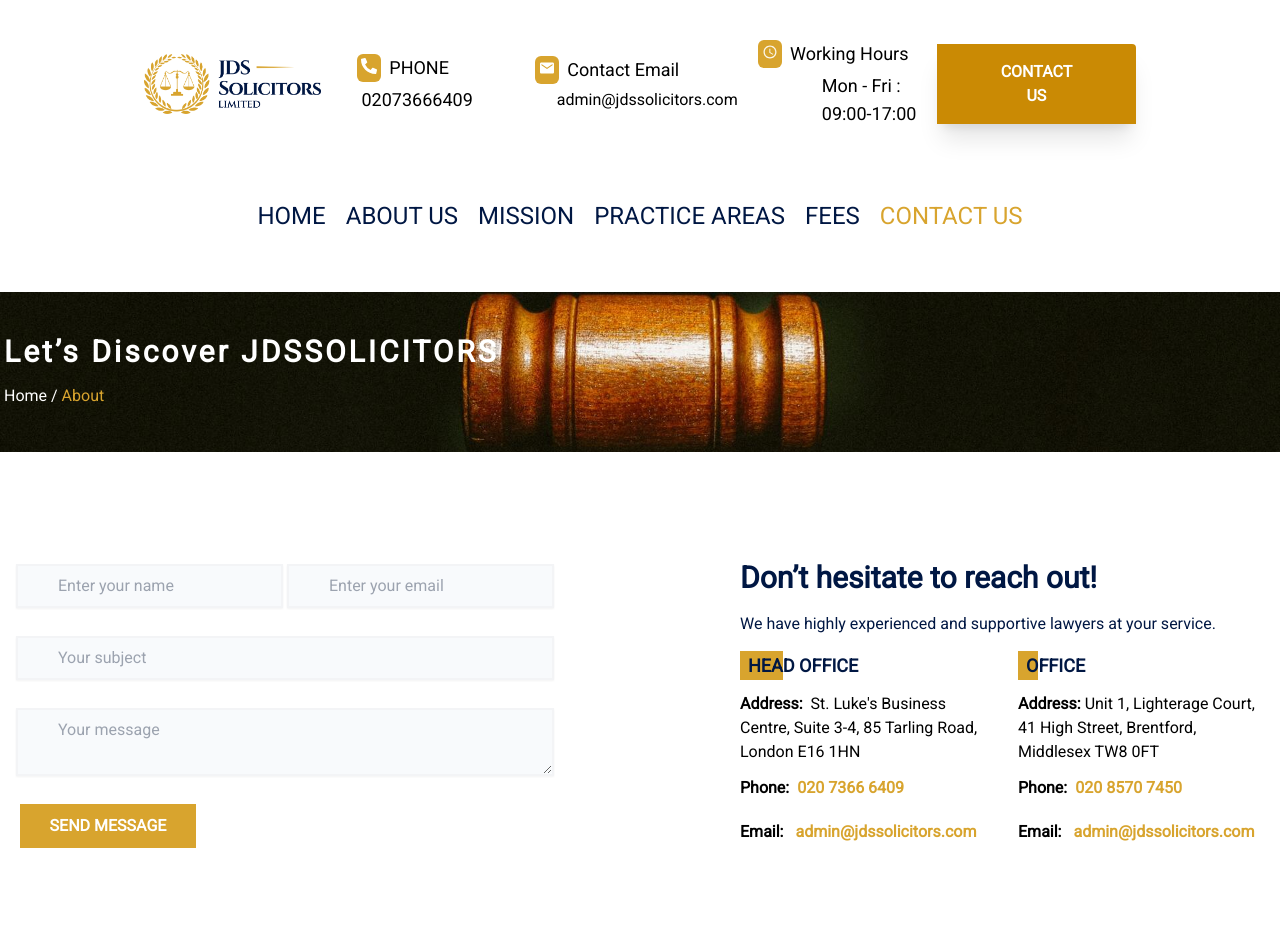
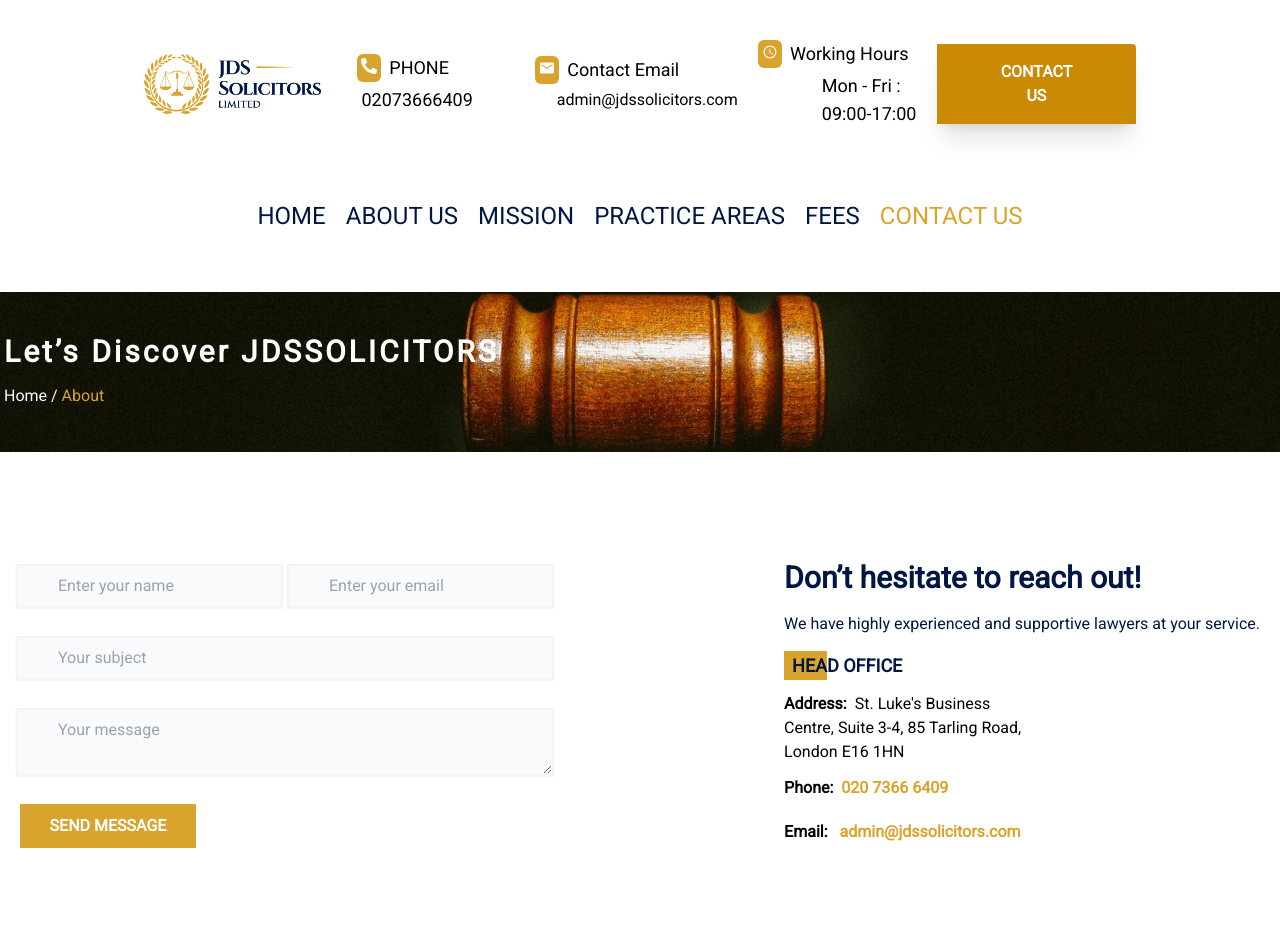
Before and after one commit to coolrass1/jdswebsiteapp, a Next.js app: page /contact in a window 1280 px wide. Shown: the top 952 px of the page. Built offline with nearby package versions, Linux system fonts and the light colour scheme.

Commit message:
2025 update v6

```diff
--- a/app/contact/page.jsx
+++ b/app/contact/page.jsx
@@ -146,7 +146,7 @@
                     </span>
                   </p>
                 </div>
-                <div className="flex flex-col gap-3">
+                {/* <div className="flex flex-col gap-3">
                   <h2 className="text-lg font-extrabold uppercase  text-secondary ">
                     <span className="bg-primary pl-2 py-1 ">o</span>ffice
                   </h2>
@@ -167,7 +167,7 @@
                       admin@jdssolicitors.com
                     </span>
                   </p>
-                </div>
+                </div> */}
               </div>
             </div>
           </div>
```
